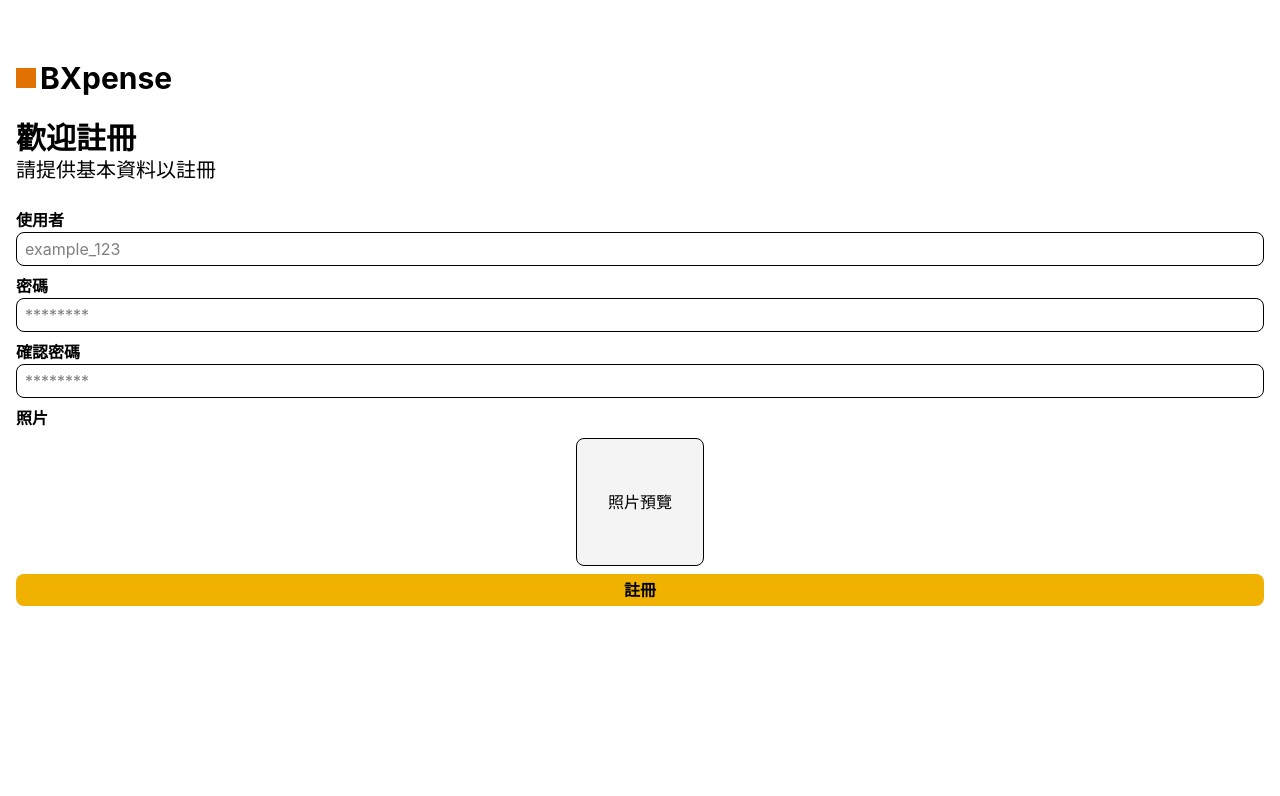
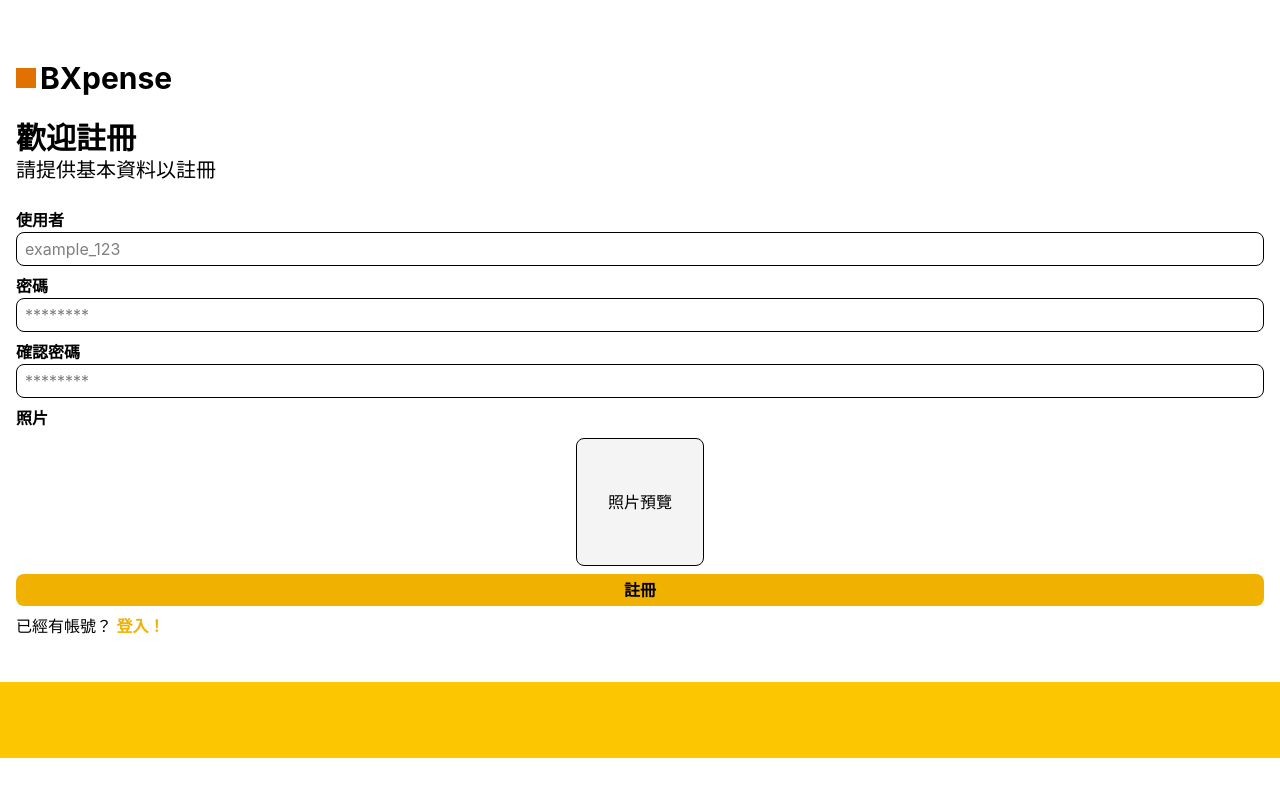
Before and after one commit to yinghautsai68/BXpense, a React (Vite) app in the folder frontend/: page /register in a window 1280 px wide. Shown: the top 796 px of the page. Built offline with nearby package versions, Linux system fonts and the light colour scheme.

Commit message:
feat: update Register UI; add navigate to login link and footer design

```diff
--- a/frontend/src/pages/Register.tsx
+++ b/frontend/src/pages/Register.tsx
@@ -77,7 +77,7 @@ const Register = () => {
         }
     }
     return (
-        <div className="flex flex-col gap-6 px-4 pt-15">
+        <div className="relative flex flex-col gap-6 w-full h-full  px-4 pt-15 pb-30 ">
             <div className="flex flex-row items-center gap-1">
                 <div className="w-5 aspect-square bg-amber-600"></div>
                 <Title>BXpense</Title>
@@ -109,7 +109,12 @@ const Register = () => {
 
 
                 <Button className="bg-yellow-500 hover:bg-yellow-700">註冊</Button>
+                <span>已經有帳號？ <span onClick={() => navigate('/login')} className="text-yellow-500 font-bold cursor-pointer">登入！</span></span>
             </form>
+
+            <div className="absolute left-0 bottom-0 w-full h-[10%] bg-yellow-400">
+
+            </div>
         </div>
     )
 }
```
